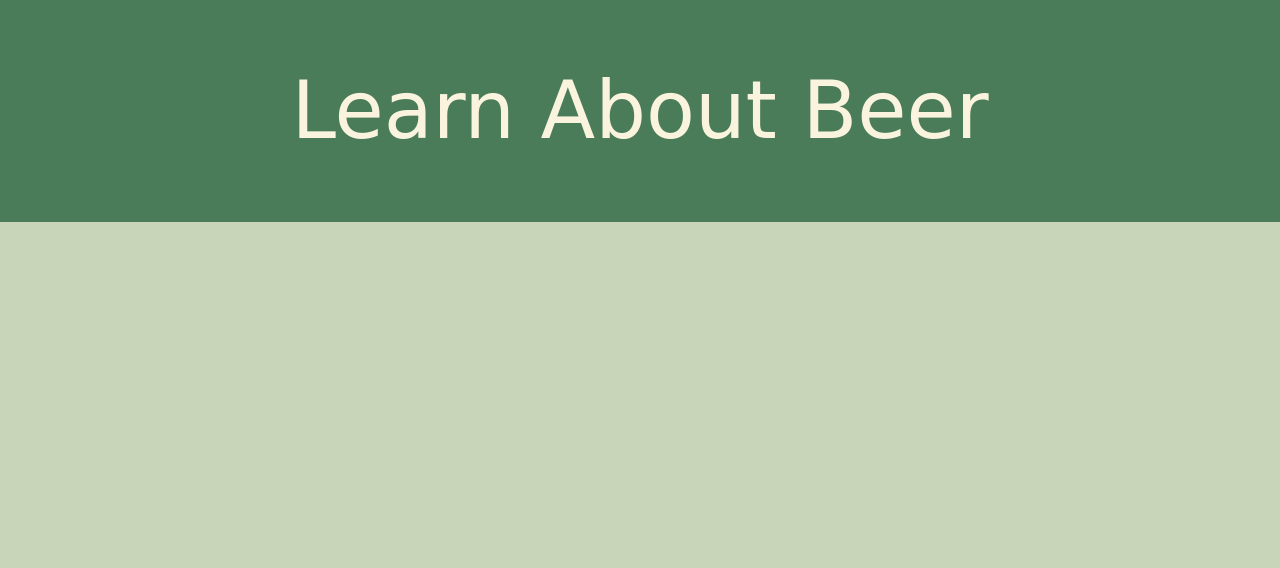
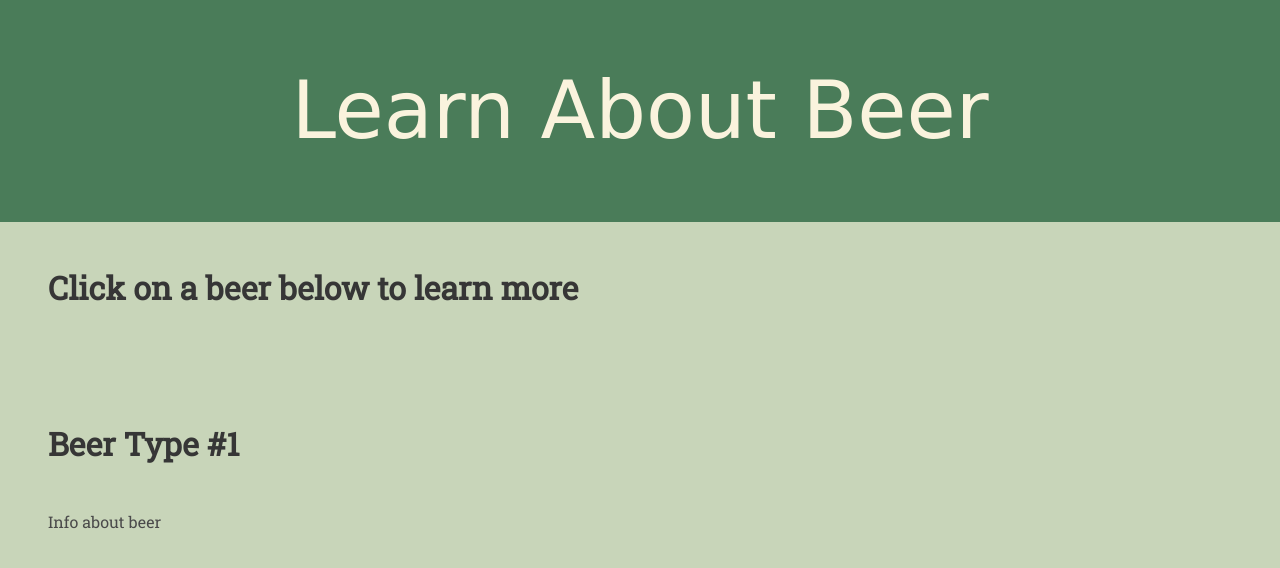
Before and after one commit to leighdahlin/Hopperator, a plain HTML site: page Learn-About-Beer/learn-beer.html in a window 1280 px wide. Shown: the part 108-676 px from the top of the page. Drawn offline with nearby package versions, Linux system fonts and the light colour scheme; a web font is replaced by a local one.

Commit message:
added sections to the learn about beer html

```diff
--- a/Learn-About-Beer/learn-beer.html
+++ b/Learn-About-Beer/learn-beer.html
@@ -52,6 +52,19 @@
             </h1>
           </header>
 
+          <section class="section types">
+            <h2 class="title">Click on a beer below to learn more</h2>
+
+            <!-- Use images of different types of beer to link to beer sections below -->
+
+          </section>
+
+          <section class="section types">
+            <h2 class="title">Beer Type #1</h2>
+            <p>Info about beer</p>
+            <!-- Sample section for first type of beer -->
+
+          </section>
 
     <script defer src="https://use.fontawesome.com/releases/v5.0.7/js/all.js"></script>
     <script src="learn-beer.js"></script>
```
Also changed, not shown: Homepage/home.html (+17 -0 lines).
